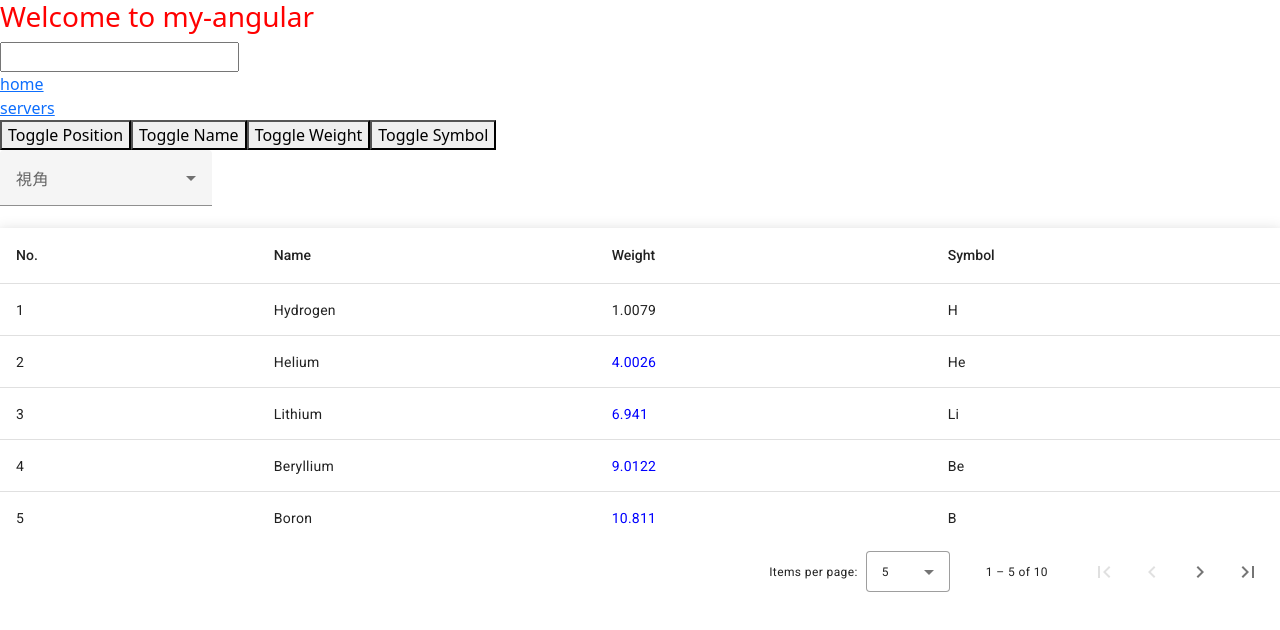
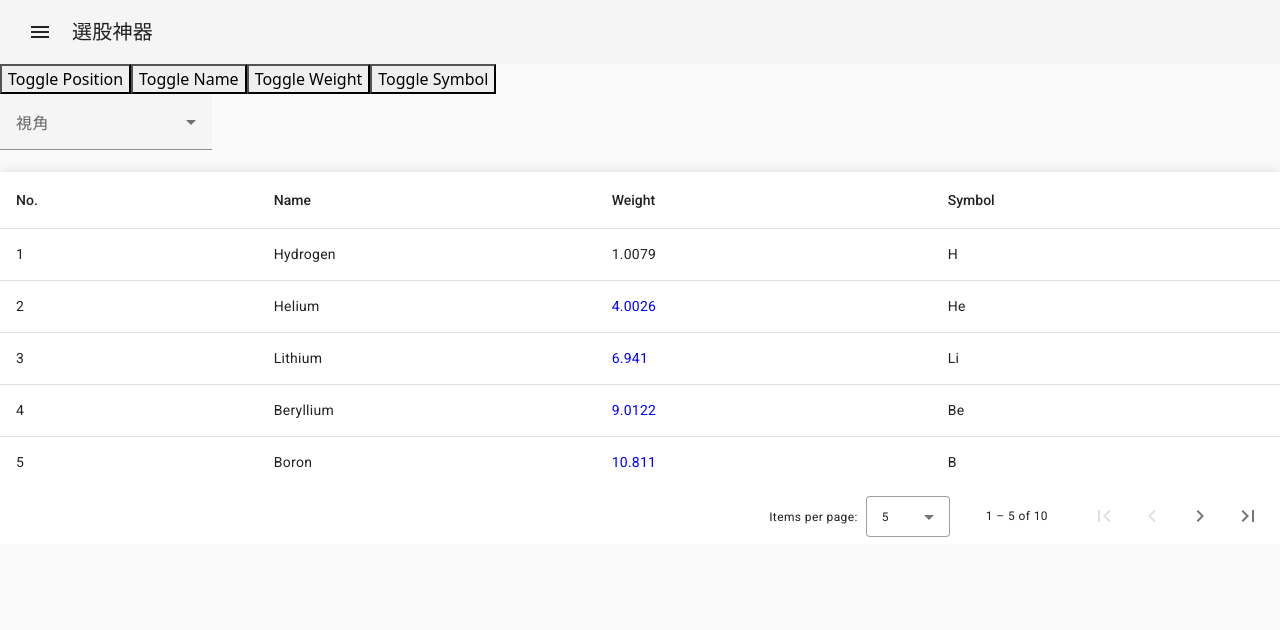
Before and after one commit to gavinh0731/my-angular, an Angular app: page / in a window 1280 px wide. Shown: the top 630 px of the page. Built offline with nearby package versions, Linux system fonts and the light colour scheme.

Commit message:
選股心法

```diff
--- a/src/app/app-routing.module.ts
+++ b/src/app/app-routing.module.ts
@@ -5,10 +5,12 @@ import { RouterModule, Routes } from '@angular/router';
 import { HomeComponent } from './home/home.component';
 import { ServersComponent } from './servers/servers.component'
 import { StockTableComponent } from './stock-table/stock-table.component';
+import { StockSideComponent } from './stock-side/stock-side.component';
 
 // 路由配置
 const routes: Routes = [
-  { path: '', component: StockTableComponent },
+  // { path: '', component: StockTableComponent },
+  { path: '', component: StockSideComponent },
   { path: 'home', component: HomeComponent },
   { path: 'servers', component: ServersComponent },
   // 通配
--- a/src/app/app.component.html
+++ b/src/app/app.component.html
@@ -1,15 +1,4 @@
-<div>
-  <h3>
-    Welcome to {{title}}
-  </h3>
-  <input type="text" [(ngModel)]="name" />
-  {{name}}
-</div>
-
-
-
 <!-- <app-servers></app-servers> -->
-
 <!-- <app-home></app-home> -->
 
 <!-- 路由導航  -->
--- a/src/app/app.module.ts
+++ b/src/app/app.module.ts
@@ -21,7 +21,6 @@ import { ServersComponent } from './servers/servers.component';
 import { TestPipe } from './pipes/test.pipe';
 import { HomeComponent } from './home/home.component';
 import { TitleComponent } from './title/title.component';
-
 @NgModule({
   declarations: [
     AppComponent,
--- /dev/null
+++ b/src/app/stock-side/stock-side.component.html
@@ -0,0 +1,24 @@
+<div class="example-container" [class.example-is-mobile]="mobileQuery.matches">
+    <mat-toolbar class="example-toolbar">
+        <button mat-icon-button (click)="snav.toggle()"><mat-icon>menu</mat-icon></button>
+        <h1 class="example-app-name">選股神器</h1>
+    </mat-toolbar>
+
+    <mat-sidenav-container class="example-sidenav-container" [style.marginTop.px]="mobileQuery.matches ? 56 : 0">
+        <mat-sidenav #snav [mode]="mobileQuery.matches ? 'over' : 'side'" [fixedInViewport]="mobileQuery.matches"
+            fixedTopGap="56">
+            <mat-form-field>
+                <mat-label>選股心法</mat-label>
+                <mat-select [(value)]="selected" (valueChange)="changeDisplayedColumns($event)">
+                    @for (pickMethod of pickMethods; track pickMethod) {
+                    <mat-option [value]="pickMethod.value">{{pickMethod.viewValue}}</mat-option>
+                    }
+                </mat-select>
+            </mat-form-field>
+        </mat-sidenav>
+
+        <mat-sidenav-content>
+            <app-stock-table></app-stock-table>
+        </mat-sidenav-content>
+    </mat-sidenav-container>
+</div>
--- /dev/null
+++ b/src/app/stock-side/stock-side.component.scss
@@ -0,0 +1,31 @@
+.example-container {
+    display: flex;
+    flex-direction: column;
+    position: absolute;
+    top: 0;
+    bottom: 0;
+    left: 0;
+    right: 0;
+}
+
+.example-is-mobile .example-toolbar {
+    position: fixed;
+    /* Make sure the toolbar will stay on top of the content as it scrolls past. */
+    z-index: 2;
+}
+
+h1.example-app-name {
+    margin-left: 8px;
+}
+
+.example-sidenav-container {
+    /* When the sidenav is not fixed, stretch the sidenav container to fill the available space. This
+       causes `<mat-sidenav-content>` to act as our scrolling element for desktop layouts. */
+    flex: 1;
+}
+
+.example-is-mobile .example-sidenav-container {
+    /* When the sidenav is fixed, don't constrain the height of the sidenav container. This allows the
+       `<body>` to be our scrolling element for mobile layouts. */
+    flex: 1 0 auto;
+}
--- /dev/null
+++ b/src/app/stock-side/stock-side.component.ts
@@ -0,0 +1,74 @@
+import { MediaMatcher } from '@angular/cdk/layout';
+import { ChangeDetectorRef, Component, OnDestroy } from '@angular/core';
+import { MatListModule } from '@angular/material/list';
+import { MatSidenavModule } from '@angular/material/sidenav';
+import { MatIconModule } from '@angular/material/icon';
+import { MatButtonModule } from '@angular/material/button';
+import { MatToolbarModule } from '@angular/material/toolbar';
+import { MatSelectModule } from '@angular/material/select';
+import { MatFormFieldModule } from '@angular/material/form-field';
+
+import { StockTableComponent } from '../stock-table/stock-table.component'
+
+// === DropDown Menu ===
+interface PickMethod {
+  value: string;
+  viewValue: string;
+}
+
+@Component({
+  selector: 'app-stock-side',
+  templateUrl: './stock-side.component.html',
+  styleUrl: './stock-side.component.scss',
+  standalone: true,
+  imports: [MatToolbarModule, MatButtonModule, MatIconModule, MatSidenavModule, MatListModule, MatSelectModule, MatFormFieldModule, StockTableComponent],
+})
+export class StockSideComponent {
+  mobileQuery: MediaQueryList;
+
+  fillerNav = Array.from({ length: 50 }, (_, i) => `Nav Item ${i + 1}`);
+
+  private _mobileQueryListener: () => void;
+
+  constructor(changeDetectorRef: ChangeDetectorRef, media: MediaMatcher) {
+    this.mobileQuery = media.matchMedia('(max-width: 600px)');
+    this._mobileQueryListener = () => changeDetectorRef.detectChanges();
+    this.mobileQuery.addListener(this._mobileQueryListener);
+  }
+
+  ngOnDestroy(): void {
+    this.mobileQuery.removeListener(this._mobileQueryListener);
+  }
+
+  // region === === DropDown Menu === === === === === === === === === === === ===
+  selected: string;
+  pickMethods: PickMethod[] = [
+    { value: 'stock_fish', viewValue: '股魚選股心法' },
+    { value: 'name', viewValue: 'Name' },
+    { value: 'weight', viewValue: 'Weight' },
+    { value: 'symbol', viewValue: 'Symbol' },
+  ];
+
+  changeDisplayedColumns(perspective: any) {
+    console.log(`perspective = ${perspective}`);
+    switch (perspective) {
+      case 'stock_fish': {
+        // this.displayedColumns = ['position'];
+        break;
+      }
+      case 'name': {
+        // this.displayedColumns = ['name'];
+        break;
+      }
+      case 'weight': {
+        // this.displayedColumns = ['weight'];
+        break;
+      }
+      default: {
+        // this.displayedColumns = ['symbol'];
+        break;
+      }
+    }
+  }
+  // region --- --- DropDown Menu --- --- --- --- --- --- --- --- --- --- --- ---
+}
```
Also changed, not shown: 1 other file (tests, documents, lock files or other folders).
